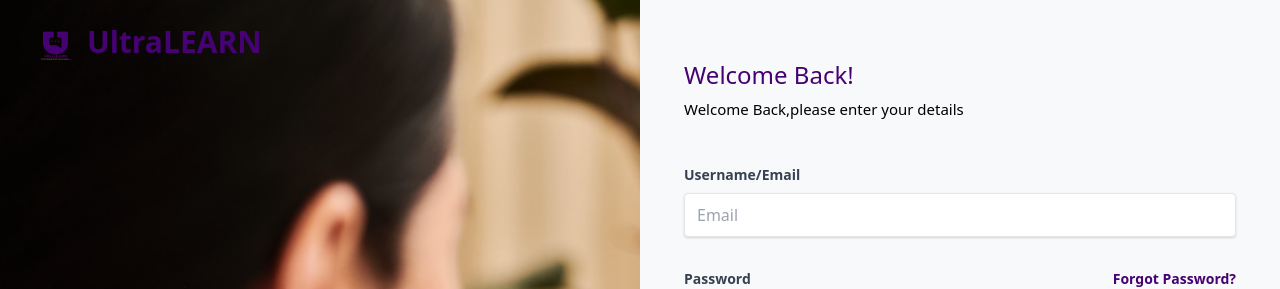
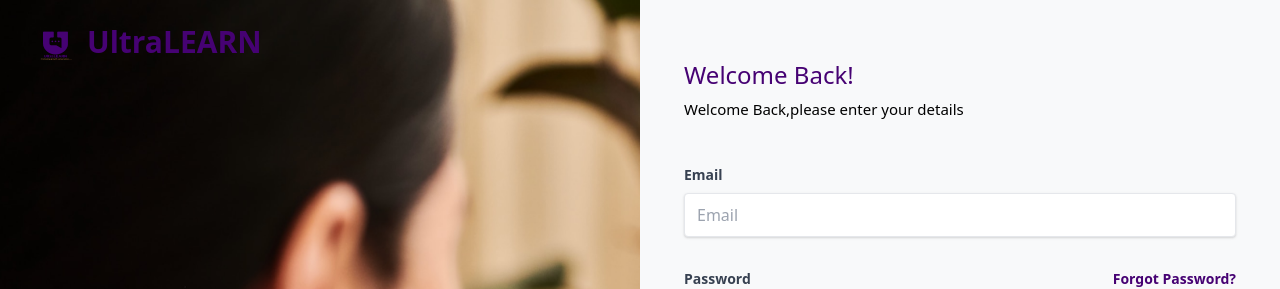
Before and after one commit to Fave7903/ultralearn_front, a React (Create React App) app in the folder ultrlfront/: page /signin in a window 1280 px wide. Shown: the top 289 px of the page. Built offline with nearby package versions, Linux system fonts and the light colour scheme.

Commit message:
Sign in update

```diff
--- a/ultrlfront/src/components/Signin.js
+++ b/ultrlfront/src/components/Signin.js
@@ -103,7 +103,7 @@ class Signin extends Component {
               <div className='grid g'>
                   <div class="my-4">
                     <label class="block text-gray-700 text-sm font-bold mb-2" for="username">
-                      Username/Email
+                      Email
                     </label>
                     <input class="shadow appearance-none border rounded h-11 w-full py-2 px-3 text-gray-700 leading-tight focus:outline-none focus:shadow-outline"
                       onChange={this.handleChange("email")}
```
